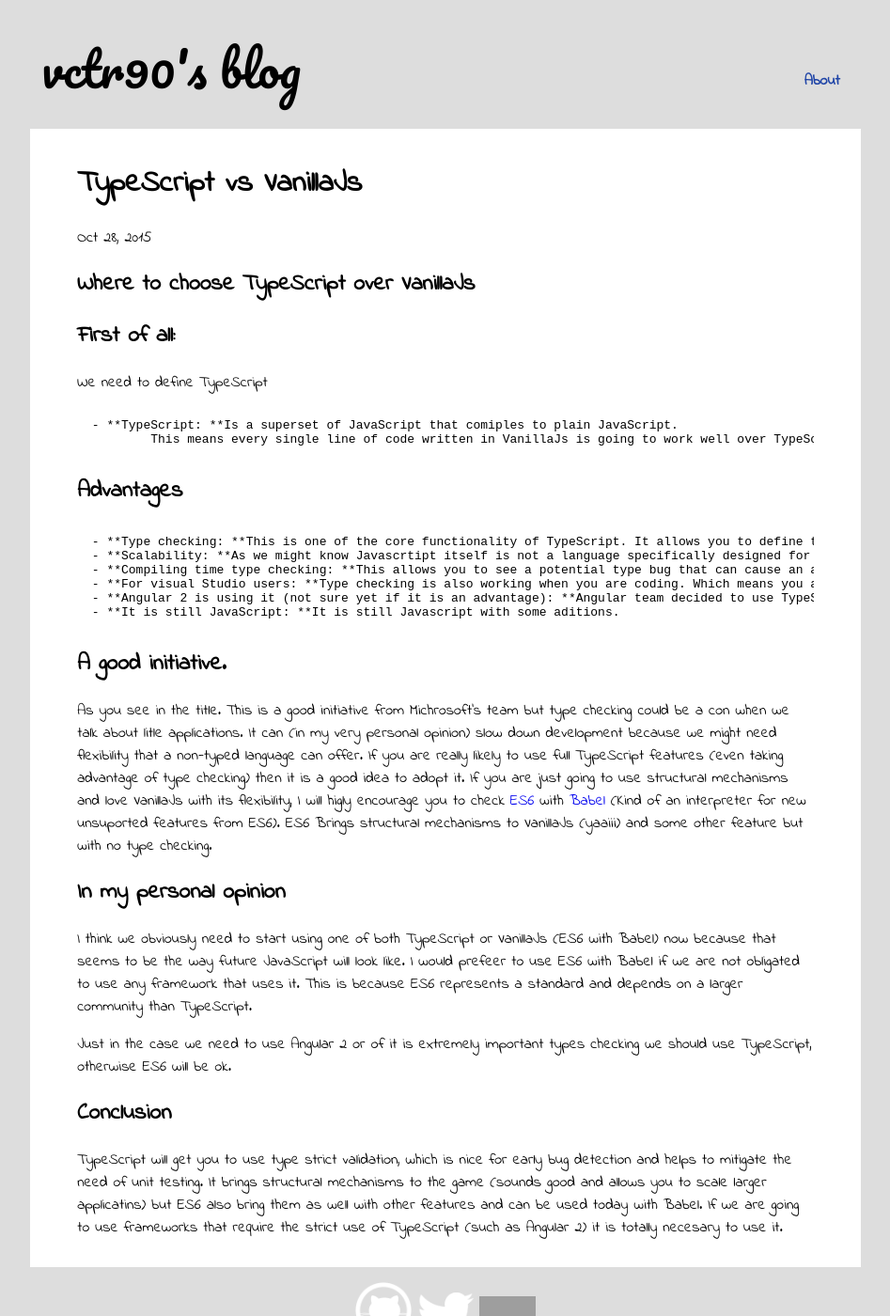
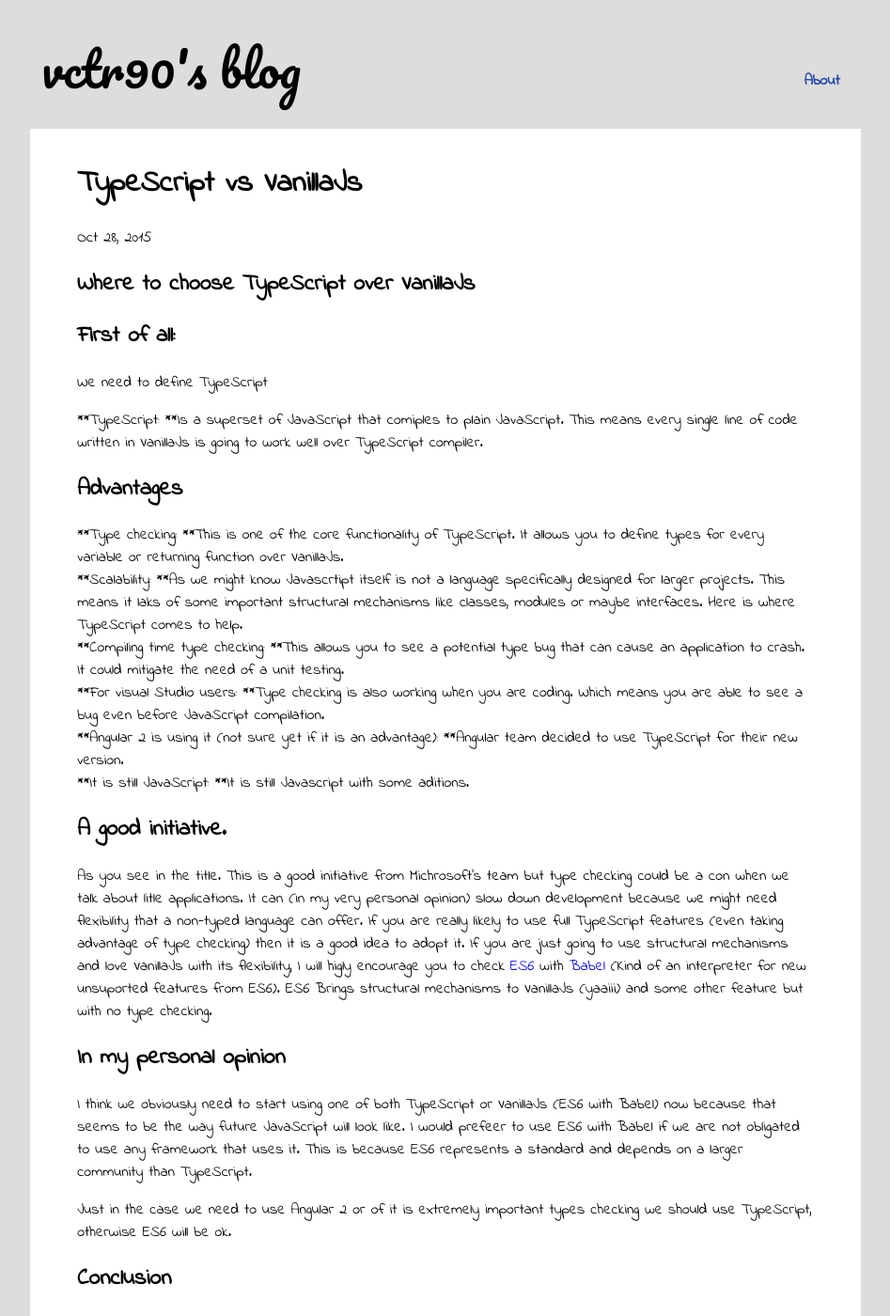
Before and after one commit to rivasvict/vctr90.github.io, a Jekyll site: the page built from _posts/2015-10-28-TypeScript-vs-VanillaJs.md, in a window 1280 px wide and 1400 px high. Shown: the whole window at 94% size, without its empty margins (166-1113 px from the left). Built offline with Jekyll 4.4.1, drawn with Linux system fonts in a browser that asks for light colours; part of the change alters nothing that is shown; some of the changed text lies outside the part shown; grey boxes are pictures that could not be loaded.

```diff
--- a/_posts/2015-10-28-TypeScript-vs-VanillaJs.md
+++ b/_posts/2015-10-28-TypeScript-vs-VanillaJs.md
@@ -1,9 +1,11 @@
 ---
 layout: post
 title: TypeScript vs VanillaJs
-date:   2015-10-28 15:20:04
-description: "An article to choose one or another technology"
+date: 2015-10-28T15:20:04.000Z
+description: An article to choose one or another technology
+published: true
 ---
+
 
 
 ## Where to choose TypeScript over VanillaJs
@@ -12,16 +14,16 @@ description: "An article to choose one or another technology"
 
 We need to define TypeScript
 
-    - **TypeScript: **Is a superset of JavaScript that comiples to plain JavaScript.
+- **TypeScript: **Is a superset of JavaScript that comiples to plain JavaScript.
     	This means every single line of code written in VanillaJs is going to work well over TypeScript compiler.
 
 # Advantages
-    - **Type checking: **This is one of the core functionality of TypeScript. It allows you to define types for every variable or returning function over VanillaJs.
-    - **Scalability: **As we might know Javascrtipt itself is not a language specifically designed for larger projects. This means it laks of some important structural mechanisms like classes, modules or maybe interfaces. Here is where TypeScript comes to help.
-    - **Compiling time type checking: **This allows you to see a potential type bug that can cause an application to crash. It could mitigate the need of a unit testing.
-	- **For visual Studio users: **Type checking is also working when you are coding. Which means you are able to see a bug even before JavaScript compilation.
-    - **Angular 2 is using it (not sure yet if it is an advantage): **Angular team decided to use TypeScript for their new version.
-    - **It is still JavaScript: **It is still Javascript with some aditions.
+- **Type checking: **This is one of the core functionality of TypeScript. It allows you to define types for every variable or returning function over VanillaJs.
+- **Scalability: **As we might know Javascrtipt itself is not a language specifically designed for larger projects. This means it laks of some important structural mechanisms like classes, modules or maybe interfaces. Here is where TypeScript comes to help.
+- **Compiling time type checking: **This allows you to see a potential type bug that can cause an application to crash. It could mitigate the need of a unit testing.
+- **For visual Studio users: **Type checking is also working when you are coding. Which means you are able to see a bug even before JavaScript compilation.
+- **Angular 2 is using it (not sure yet if it is an advantage): **Angular team decided to use TypeScript for their new version.
+- **It is still JavaScript: **It is still Javascript with some aditions.
 
 # A good initiative.
 
@@ -36,3 +38,9 @@ Just in the case we need to use Angular 2 or of it is extremely important types
 ## Conclusion
 
 TypeScript will get you to use type strict validation, which is nice for early bug detection and helps to mitigate the need of unit testing. It brings structural mechanisms to the game (sounds good and allows you to scale larger applicatins) but ES6 also bring them as well with other features and can be used today with Babel. If we are going to use frameworks that require the strict use of TypeScript (such as Angular 2) it is totally necesary to use it.
+
+# References:
+
+- TypeScript official page: http://www.typescriptlang.org/
+- This post camparing TypeScript, old JavaScript, ES6 JavaScript and CoffeScript: http://www.slideshare.net/NeilGreen1/type-script-vs-coffeescript-vs-es6
+- Wikipedia ES6: https://en.wikipedia.org/wiki/ECMAScript
```
